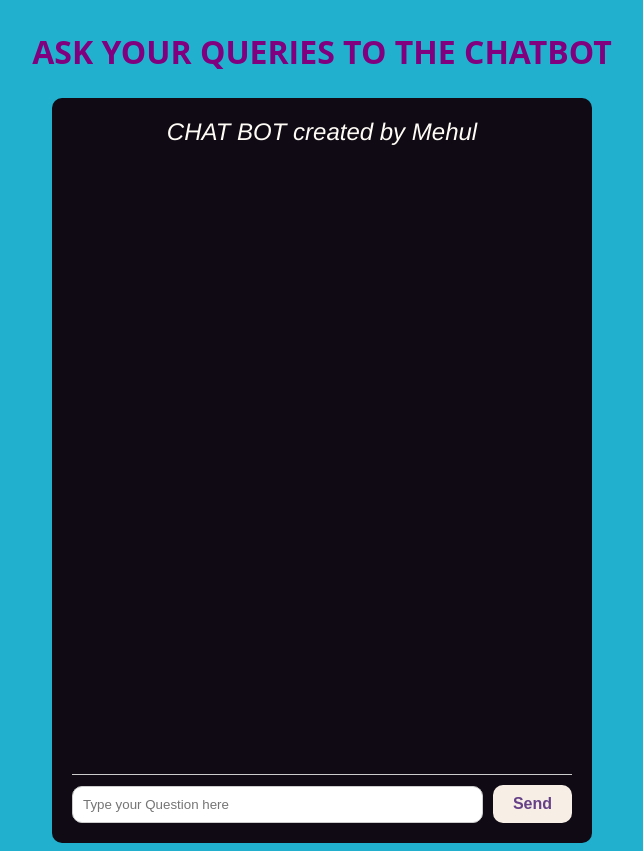
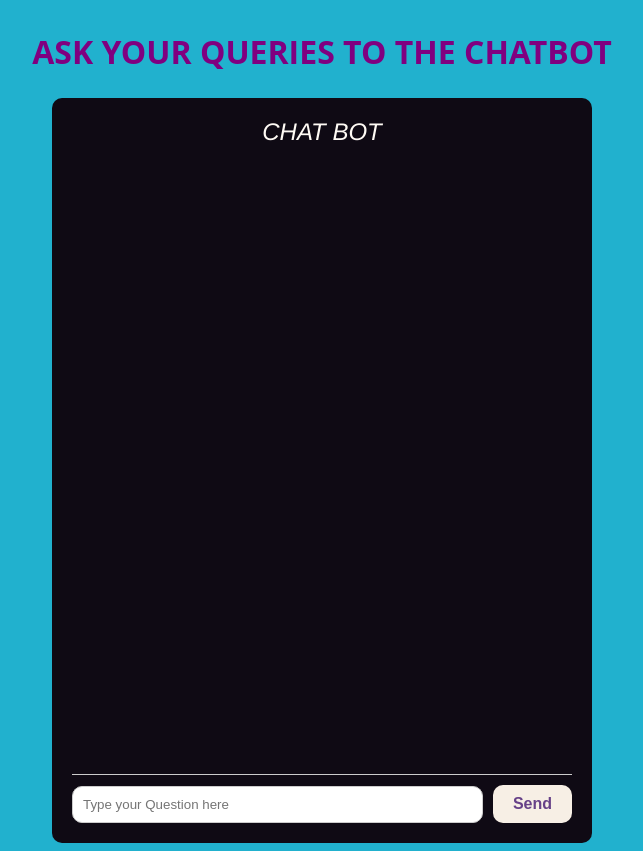
Before and after one commit to Mehul-k123/Chatgpt-clone, a website: page index.html in a window 1280 px wide. Shown: the whole page, without its empty margins (318-961 px from the left). Drawn offline with nearby package versions, Linux system fonts and the light colour scheme.

Commit message:
Update index.html

```diff
--- a/index.html
+++ b/index.html
@@ -1,7 +1,7 @@
 <!DOCTYPE html>
 <html>
   <head>
-    <title>Chatbot created by Mehul</title>
+    <title>Chatbot </title>
     <link rel="stylesheet" type="text/css" href="style.css" />
   </head>
   <body>
@@ -9,7 +9,7 @@
     <span>ASK YOUR QUERIES TO THE CHATBOT</span>
   </div>
     <div id="chat-window">
-      <div class="main-title">CHAT BOT created by Mehul</div>
+      <div class="main-title">CHAT BOT </div>
       <div id="chat-messages"></div>
       <form id="chat-form" action="/" method="post">
         <input
```
